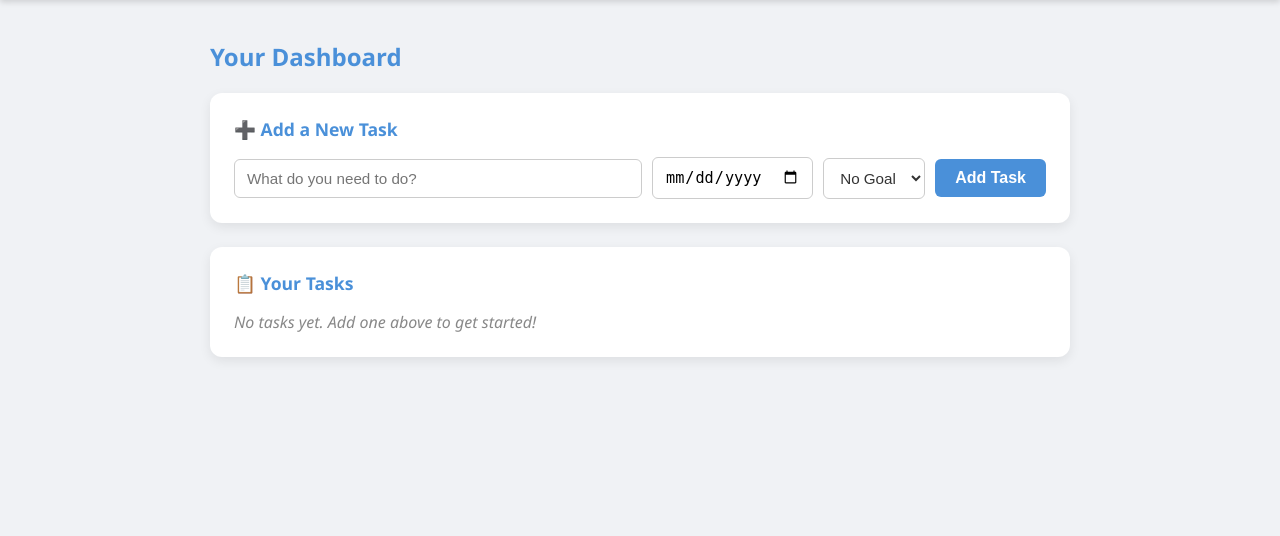
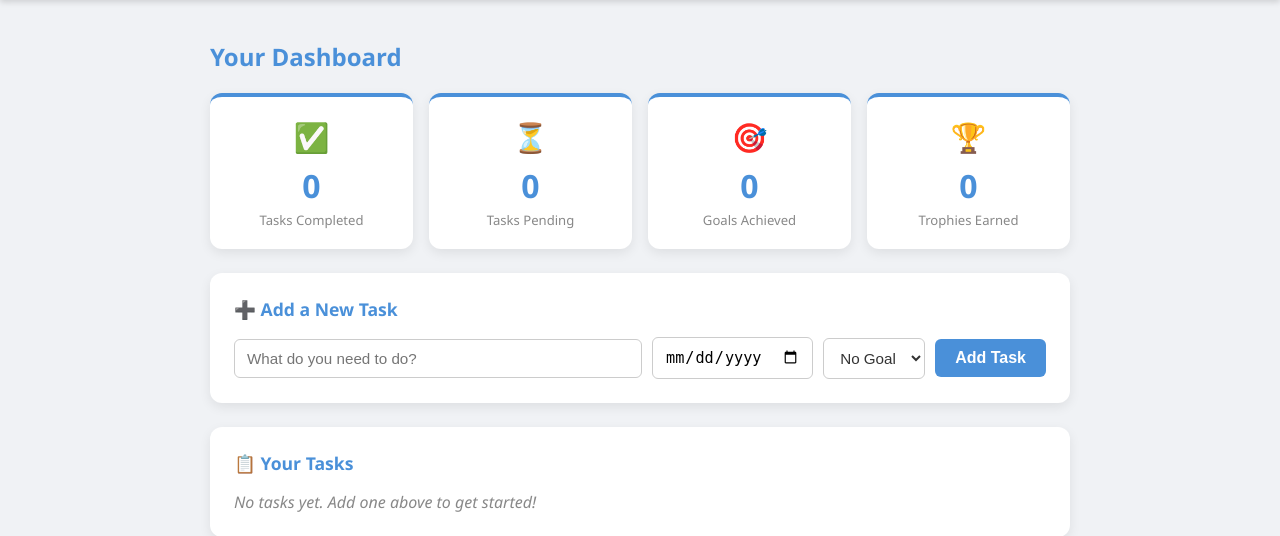
Before and after one commit to Anurag0129/QuestBoard-Task-Goal-Tracker, a Flask app: page /dashboard in a window 1280 px wide. Shown: the part 59-595 px from the top of the page. Run offline with Flask 3, Linux system fonts and the light colour scheme; the visitor is signed in with stand-in values (Sample User, id 1); data that the repository does not hold is empty; some libraries are stand-ins or nearby versions.

Commit message:
Add stats cards on dashboard - completed tasks, goals, trophies, pending

```diff
--- a/app.py
+++ b/app.py
@@ -151,11 +151,30 @@ def dashboard():
     )
     goals = cur.fetchall()
 
+    # Stats
+    cur.execute("SELECT COUNT(*) FROM tasks WHERE user_id = %s AND is_completed = TRUE", (session["user_id"],))
+    completed_tasks = cur.fetchone()[0]
+
+    cur.execute("SELECT COUNT(*) FROM goals WHERE user_id = %s AND is_completed = TRUE", (session["user_id"],))
+    completed_goals = cur.fetchone()[0]
+
+    cur.execute("SELECT COUNT(*) FROM rewards WHERE user_id = %s", (session["user_id"],))
+    total_rewards = cur.fetchone()[0]
+
+    cur.execute("SELECT COUNT(*) FROM tasks WHERE user_id = %s AND is_completed = FALSE", (session["user_id"],))
+    pending_tasks = cur.fetchone()[0]
+
     cur.close()
     conn.close()
 
-    return render_template("dashboard.html", tasks=tasks, goals=goals)
-
+    return render_template("dashboard.html",
+        tasks=tasks,
+        goals=goals,
+        completed_tasks=completed_tasks,
+        completed_goals=completed_goals,
+        total_rewards=total_rewards,
+        pending_tasks=pending_tasks
+    )
 
 
 @app.route("/tasks/add", methods=["POST"])
--- a/static/css/style.css
+++ b/static/css/style.css
@@ -443,3 +443,40 @@ body {
     margin-bottom: 8px;
     font-size: 1rem;
 }
+
+/* Stats Cards */
+.stats-grid {
+    display: flex;
+    gap: 16px;
+    margin-bottom: 24px;
+    flex-wrap: wrap;
+}
+
+.stat-card {
+    background: white;
+    border-radius: 12px;
+    padding: 20px 28px;
+    text-align: center;
+    flex: 1;
+    min-width: 140px;
+    box-shadow: 0 4px 12px rgba(0,0,0,0.08);
+    border-top: 4px solid #4a90d9;
+}
+
+.stat-icon {
+    font-size: 1.8rem;
+    margin-bottom: 8px;
+}
+
+.stat-number {
+    font-size: 2rem;
+    font-weight: 700;
+    color: #4a90d9;
+    margin-bottom: 4px;
+}
+
+.stat-label {
+    font-size: 0.82rem;
+    color: #888;
+    font-weight: 500;
+}
--- a/templates/dashboard.html
+++ b/templates/dashboard.html
@@ -6,6 +6,30 @@
 <div class="dashboard">
 
     <h2>Your Dashboard</h2>
+
+    <!-- Stats Cards -->
+    <div class="stats-grid">
+        <div class="stat-card">
+            <div class="stat-icon">✅</div>
+            <div class="stat-number">{{ completed_tasks }}</div>
+            <div class="stat-label">Tasks Completed</div>
+        </div>
+        <div class="stat-card">
+            <div class="stat-icon">⏳</div>
+            <div class="stat-number">{{ pending_tasks }}</div>
+            <div class="stat-label">Tasks Pending</div>
+        </div>
+        <div class="stat-card">
+            <div class="stat-icon">🎯</div>
+            <div class="stat-number">{{ completed_goals }}</div>
+            <div class="stat-label">Goals Achieved</div>
+        </div>
+        <div class="stat-card">
+            <div class="stat-icon">🏆</div>
+            <div class="stat-number">{{ total_rewards }}</div>
+            <div class="stat-label">Trophies Earned</div>
+        </div>
+    </div>
 
     <!-- Add Task Form -->
     <div class="card">
```
